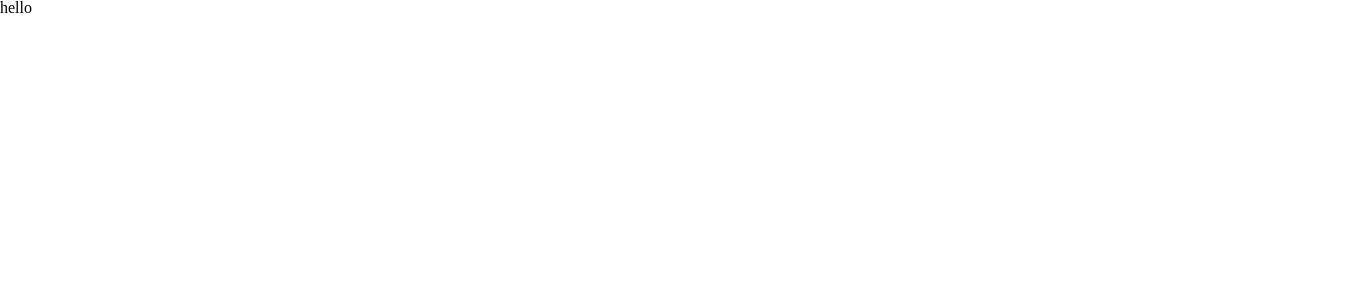
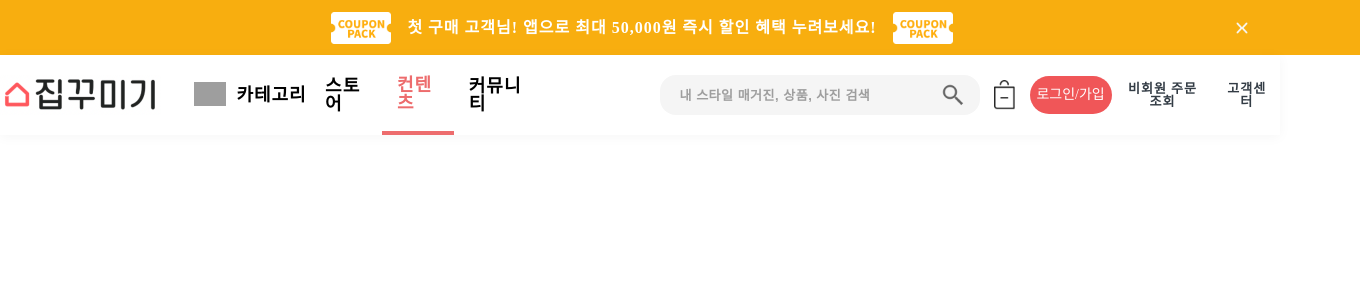
Before and after one commit to sangseophwang/Week1.5_Personal_Assignment-Clickable_Image, a React (Create React App) app: page / in a window 1280 px wide. Shown: the top 300 px of the page, 1360 px wide, since content can reach past the window. Built offline with nearby package versions, Linux system fonts and the light colour scheme; grey boxes are pictures that could not be loaded; a web font is replaced by a local one.

Commit message:
modify: 컴포넌트 추가 및 console.log 적용

```diff
--- a/src/App.tsx
+++ b/src/App.tsx
@@ -1,10 +1,11 @@
 import GlobalStyles from "Styles/GlobalStyles";
+import Pages from "Pages";
 
 export default function App() {
   return (
     <div className="App">
       <GlobalStyles />
-      <h1>hello</h1>
+      <Pages />
     </div>
   );
 }
--- /dev/null
+++ b/src/Components/Main/index.tsx
@@ -0,0 +1,7 @@
+export default function Main() {
+  console.log(
+    "%c집꾸미기 프로젝트 by 황상섭",
+    "text-shadow: 2px 2px 1px rgba(255,121,11,0.5), -2px -2px 1px rgba(125,66,234,0.5);color: rgba(0,0,0,0.6); font-size: 40px; font-weight: bold"
+  );
+  return <div></div>;
+}
--- /dev/null
+++ b/src/Pages/index.tsx
@@ -0,0 +1,18 @@
+import styled from "styled-components";
+import EventBar from "Components/Common/EventBar";
+import NavigationBar from "Components/Common/NavigationBar";
+import Main from "Components/Main";
+
+export default function Pages() {
+  return (
+    <Container>
+      <EventBar />
+      <NavigationBar />
+      <Main />
+    </Container>
+  );
+}
+
+const Container = styled.div`
+  height: 100vh;
+`;
```
